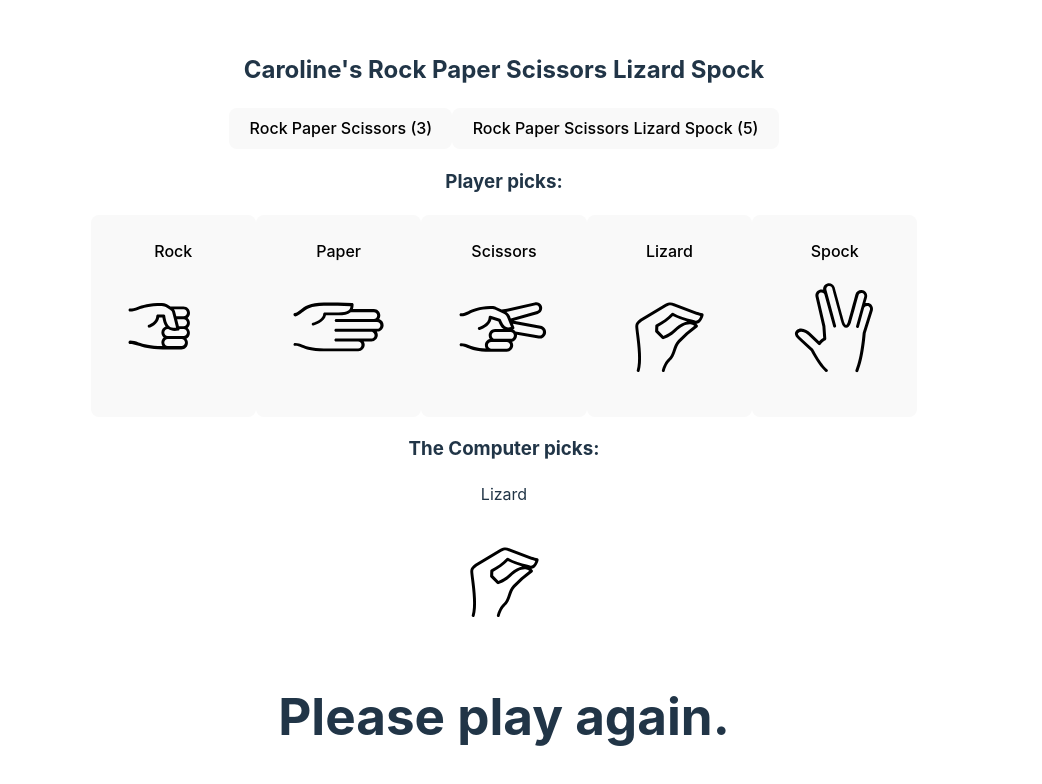
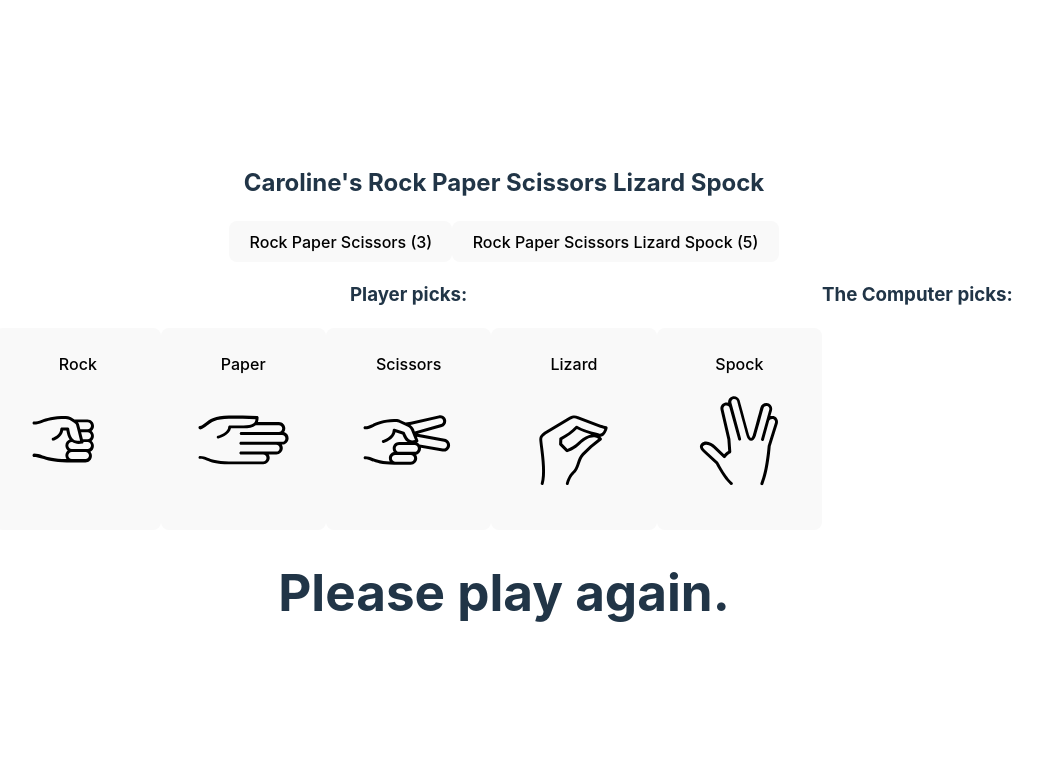
Before and after one commit to caro-turnbull/RockPaperScissorsLizardSpock, a React (Vite) app: page / in a window 1280 px wide. Shown: the top 784 px of the page, without its empty margins (136-1178 px from the left). Built offline with nearby package versions, Linux system fonts and the light colour scheme.

Commit message:
mui added and useEffect bug fixed

```diff
--- a/package.json
+++ b/package.json
@@ -10,6 +10,9 @@
     "preview": "vite preview"
   },
   "dependencies": {
+    "@emotion/react": "^11.11.1",
+    "@emotion/styled": "^11.11.0",
+    "@mui/material": "^5.14.17",
     "react": "^18.2.0",
     "react-dom": "^18.2.0"
   },
--- a/src/App.jsx
+++ b/src/App.jsx
@@ -1,20 +1,36 @@
 import { useState } from 'react';
+import { Grid } from '@mui/material';
+
+import './App.css';
 import UserPick from './Components/UserPick';
-import './App.css';
 import NavBar from './Components/NavBar';
 import CompPick from './Components/ComputerPick';
 import Results from './Components/Results';
 
+
+// const Item = styled(Paper)(({ theme }) => ({
+//   backgroundColor: theme.palette.mode === 'dark' ? '#1A2027' : '#fff',
+//   ...theme.typography.body2,
+//   padding: theme.spacing(1),
+//   textAlign: 'center',
+//   color: theme.palette.text.secondary,
+// }));
+
 function App() {
-  // const [count, setCount] = useState(0);
 
   return (
     <>
       <NavBar />
-      <div>
-        <UserPick />
-        <CompPick />
-      </div>
+      <Grid container>
+
+        <Grid item>
+          <UserPick />
+        </Grid>
+        <Grid item>
+          <CompPick />
+        </Grid>
+
+      </Grid>
       <Results />
     </>
   );
--- a/src/Providers/dataProvider.jsx
+++ b/src/Providers/dataProvider.jsx
@@ -1,5 +1,6 @@
 import React, { createContext, useContext, useEffect, useState } from "react";
 import { options3, options5 } from "../data";
+import Results from "../Components/Results";
 
 export const DataContext = createContext();
 
@@ -20,20 +21,23 @@ export default function DataProvider(props) {
 
   function userClick(name) {
     setUserChoice(name);
-    // compChooses(game.length);
+    console.log("set user choic in the click");
+    compChooses(game.length);
     // getResults(userChoice, compChoice.name);
     // console.log("are we gertting results?", result);
   };
 
-  //will only run after userClick
-  useEffect(() => {
-    compChooses(game.length);
-  });
+  // //will only run after userClick
+  // useEffect(() => {
+  //   compChooses(game.length);
+  //   console.log("run the compCHoice UseEffect", compChoice);
+  // }, [userChoice]);
 
   //will only run after comChooses
   useEffect(() => {
     getResults(userChoice, compChoice.name);
-  });
+    console.log("run the results UseEffect", result);
+  }, [userChoice, compChoice.name]);
 
 
   function compChooses(max) {
@@ -52,13 +56,13 @@ export default function DataProvider(props) {
       case "ScissorsPaper":
       case "PaperRock":
         setResult('winner');
-        console.log("arethereanycases", result);
+        console.log("results switch case run", result);
         break;
       case "RockPaper":
       case "ScissorsRock":
       case "PaperScissors":
         setResult('looser');
-        console.log("arethereanycases", result);
+        console.log("results switch case run", result);
         break;
       default:
         setResult('');
```
Also changed, not shown: 1 other file (tests, documents, lock files or other folders).
